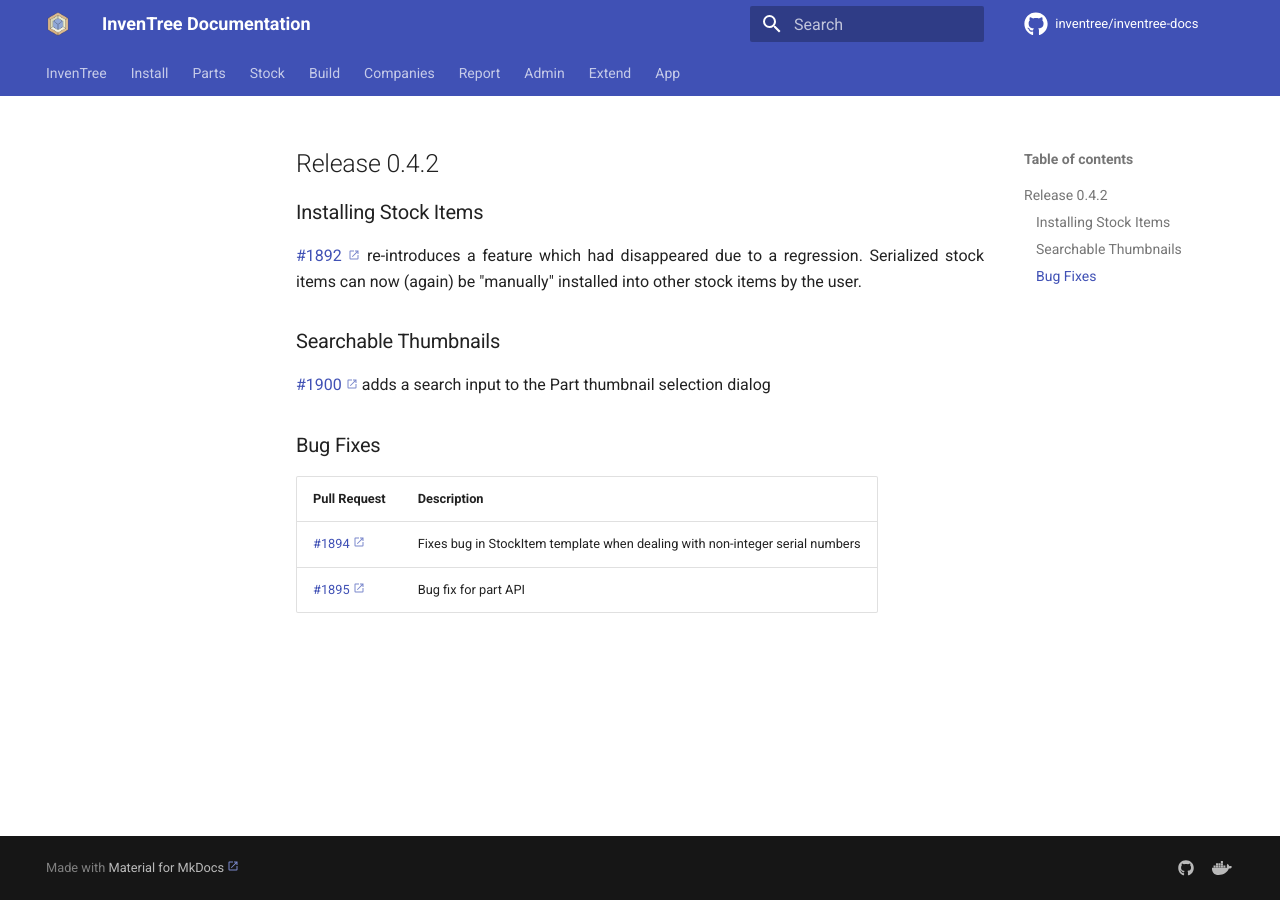
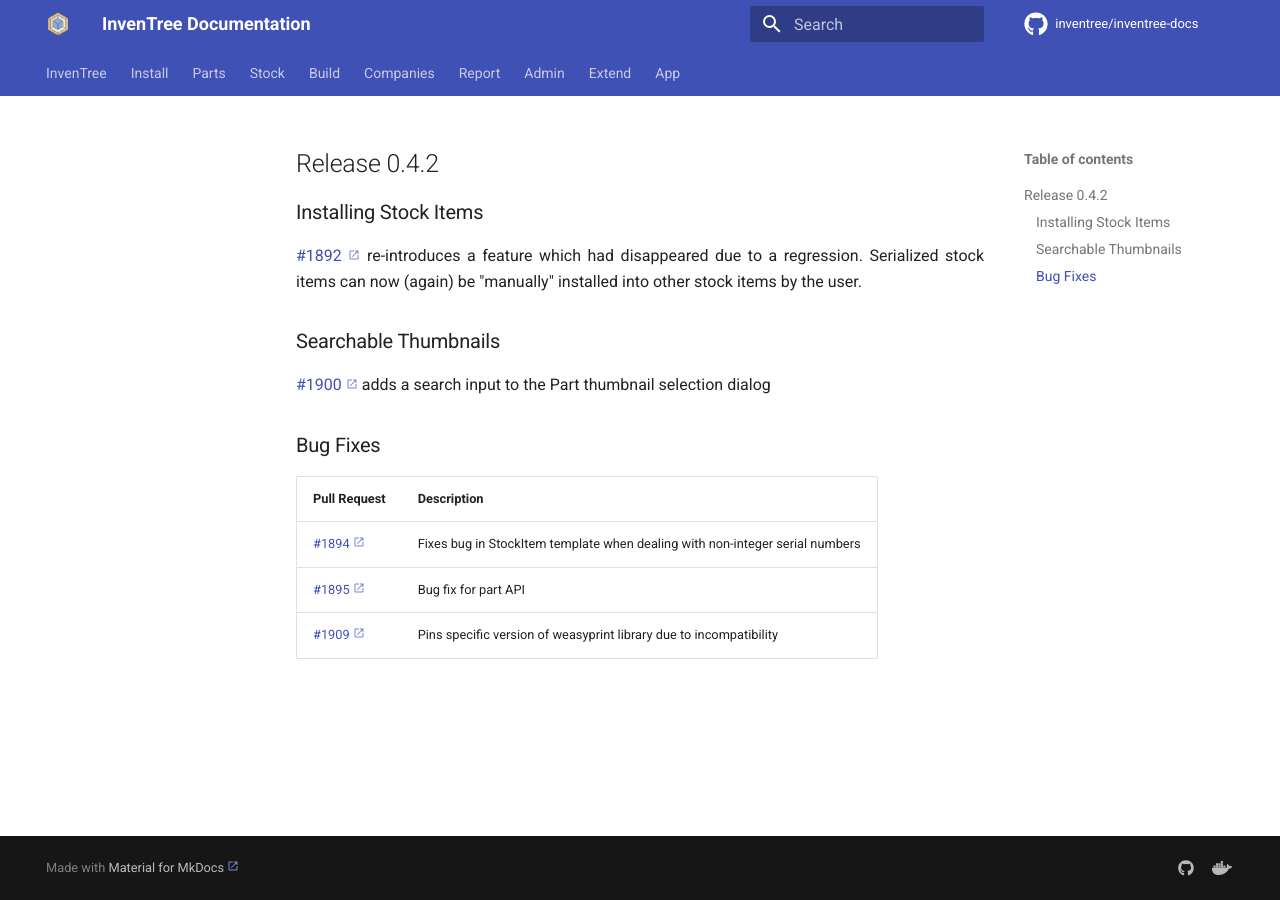
Before and after one commit to inventree/inventree-docs, an MkDocs documentation site: the page built from docs/releases/0.4.3.md, in a window 1280 px wide. Built offline with MkDocs 1.6.1 and Material for MkDocs 9.7.7, drawn with Linux system fonts in a browser that asks for light colours; a script that is not in the unit is left out; comment, search, counter and statistics services are not loaded.

Commit message:
Update 0.4.3.md
https://github.com/inventree/InvenTree/pull/1909

```diff
--- a/docs/releases/0.4.3.md
+++ b/docs/releases/0.4.3.md
@@ -18,3 +18,4 @@ title: Release 0.4.3
 | --- | --- |
 | [#1894](https://github.com/inventree/InvenTree/pull/1894) | Fixes bug in StockItem template when dealing with non-integer serial numbers |
 | [#1895](https://github.com/inventree/InvenTree/pull/1895) | Bug fix for part API |
+| [#1909](https://github.com/inventree/InvenTree/pull/1909) | Pins specific version of weasyprint library due to incompatibility |
```
